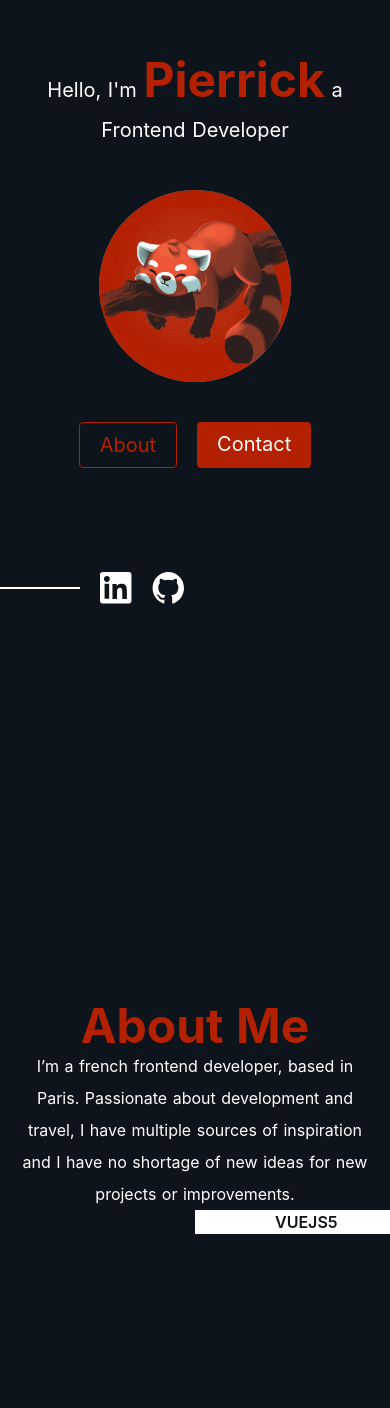
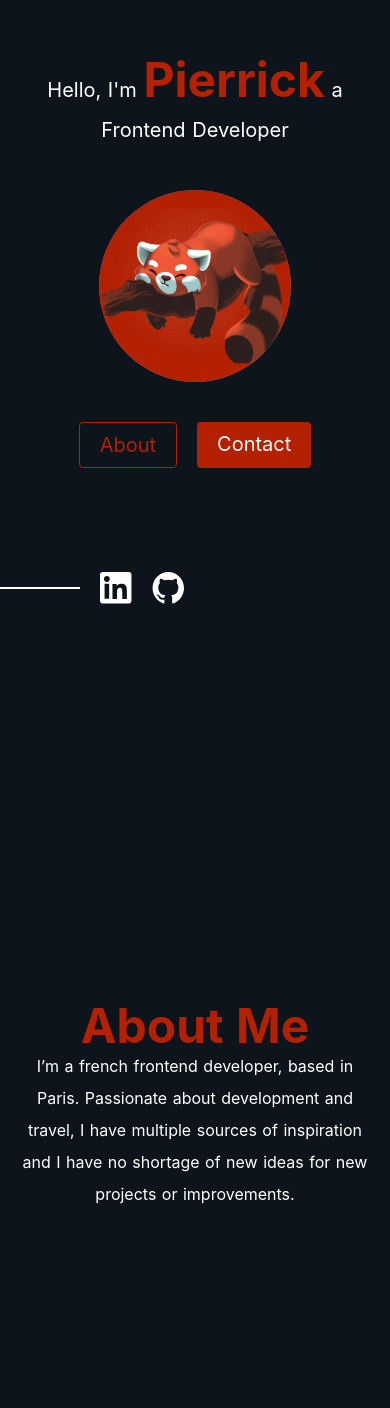
Before and after one commit to pierricktly/Portfolio, a Nuxt app: page / in a window 390 px wide. Shown: the part 160-1568 px from the top of the page. Built offline with nearby package versions, Linux system fonts and the light colour scheme.

Commit message:
fix: animation about

```diff
--- a/pages/index.vue
+++ b/pages/index.vue
@@ -38,21 +38,21 @@
             Passionate about development and travel, I have multiple sources of inspiration and I have no shortage of new ideas for new projects or improvements.
           </p>
         </div>
-        <div id="direction">
+        <div id="direction" class="hidden xl:block">
           <div class="absolute top-[73%] transform translate-x-[20vw] rotate-[26deg]">
-            <span class="bg-white absolute lg:py-5 px-20 lg:text-8xl text-primary font-semibold" data-scroll data-scroll-direction="horizontal" data-scroll-speed="20" data-scroll-target="#direction" data-scroll-delay="0.05">VUEJS1</span>
+            <span class="bg-white absolute lg:py-5 px-20 lg:text-8xl text-primary font-semibold" data-scroll data-scroll-direction="horizontal" data-scroll-speed="20" data-scroll-target="#direction" data-scroll-delay="0.05">CSS</span>
           </div>
           <div class="absolute top-[15%] transform translate-x-[-30vw]">
-            <span class="bg-white absolute lg:py-5 px-20 lg:text-8xl text-primary font-semibold" data-scroll data-scroll-direction="horizontal" data-scroll-speed="-12" data-scroll-target="#direction" data-scroll-delay="0.05">VUEJS2</span>
+            <span class="bg-white absolute lg:py-5 px-20 lg:text-8xl text-primary font-semibold" data-scroll data-scroll-direction="horizontal" data-scroll-speed="-12" data-scroll-target="#direction" data-scroll-delay="0.05">VUEJS</span>
           </div>
-          <div class="absolute top-[10%] transform translate-x-[30vw] rotate-[90deg]">
-            <span class="bg-white absolute lg:py-5 px-20 lg:text-8xl text-primary font-semibold" data-scroll data-scroll-direction="horizontal" data-scroll-speed="7" data-scroll-target="#direction" data-scroll-delay="0.05">VUEJS3</span>
+          <div class="absolute top-[10%] transform xl:translate-x-[40vw] 2xl:translate-x-[30vw] rotate-[90deg]">
+            <span class="bg-white absolute lg:py-5 px-20 lg:text-8xl text-primary font-semibold" data-scroll data-scroll-direction="horizontal" data-scroll-speed="7" data-scroll-target="#direction" data-scroll-delay="0.05">NUXTJS</span>
           </div>
           <div class="absolute top-[88%] transform -translate-x-[50vw] rotate-[-26deg]">
-            <span class="bg-white absolute lg:py-5 px-20 lg:text-8xl text-primary font-semibold" data-scroll data-scroll-direction="horizontal" data-scroll-speed="-12" data-scroll-target="#direction" data-scroll-delay="0.05">VUEJS4</span>
+            <span class="bg-white absolute lg:py-5 px-20 lg:text-8xl text-primary font-semibold" data-scroll data-scroll-direction="horizontal" data-scroll-speed="-12" data-scroll-target="#direction" data-scroll-delay="0.05">HTML</span>
           </div>
           <div class="absolute top-[75%] transform translate-x-[-10vw]">
-            <span class="bg-white absolute lg:py-5 px-20 lg:text-8xl text-primary font-semibold" data-scroll data-scroll-direction="horizontal" data-scroll-speed="-50" data-scroll-target="#direction" data-scroll-delay="0.05">VUEJS5</span>
+            <span class="bg-white absolute lg:py-5 px-20 lg:text-8xl text-primary font-semibold" data-scroll data-scroll-direction="horizontal" data-scroll-speed="-50" data-scroll-target="#direction" data-scroll-delay="0.05">SASS</span>
           </div>
         </div>
       </section>
```
